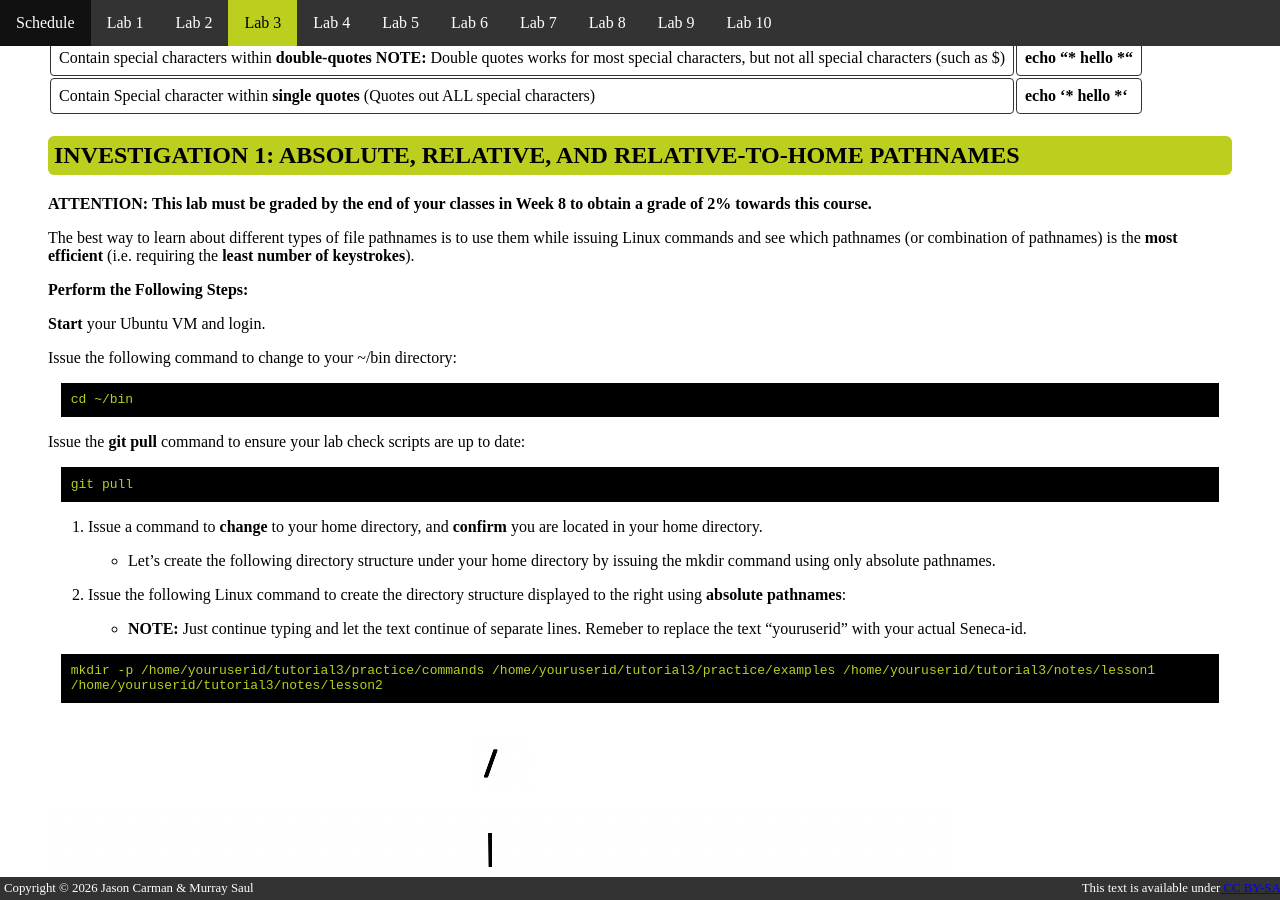
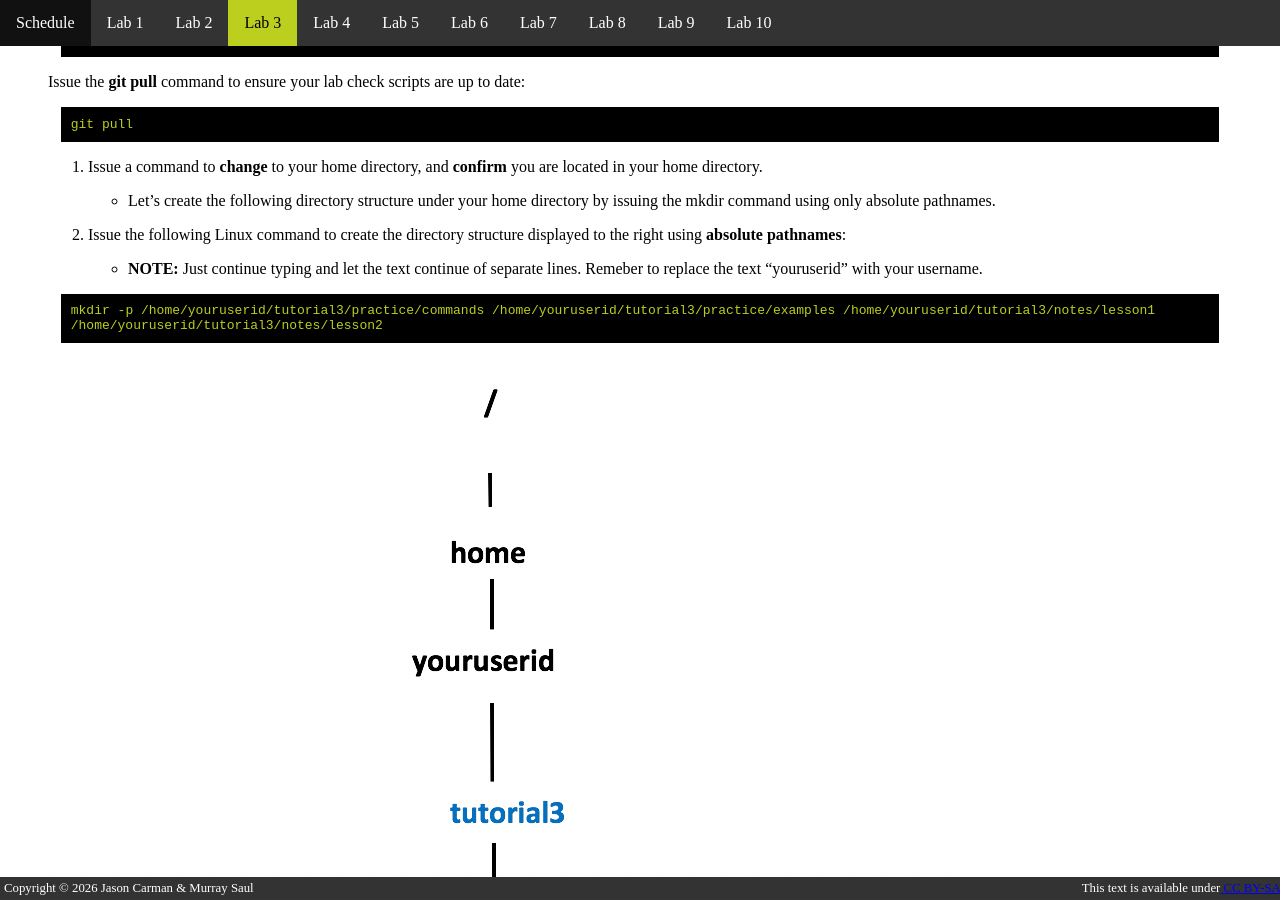
Before and after one commit to jmcarman/lin1.github.io, a Jekyll site: the page built from lab3.md, in a window 1280 px wide and 900 px high, scrolled down 7607 px. Built offline with Jekyll 4.4.1, drawn with Linux system fonts in a browser that asks for light colours; some of the changed text lies outside the part shown.

Commit message:
Lab 3: Finished updates.

````diff
--- a/lab3.md
+++ b/lab3.md
@@ -214,7 +214,7 @@ git pull
 
 2. Issue the following Linux command to create the directory structure displayed to the right using **absolute pathnames**:
 
-   - **NOTE:** Just continue typing and let the text continue of separate lines. Remeber to replace the text "youruserid" with your actual Seneca-id.
+   - **NOTE:** Just continue typing and let the text continue of separate lines. Remeber to replace the text "youruserid" with your username.
 
 ```bash
 mkdir -p /home/youruserid/tutorial3/practice/commands /home/youruserid/tutorial3/practice/examples /home/youruserid/tutorial3/notes/lesson1 /home/youruserid/tutorial3/notes/lesson2
````
Also changed, not shown: other parts of lab3.md (+4 -4 lines), img/Relative-to-home-1.png, img/Relative-to-home-2.png.
